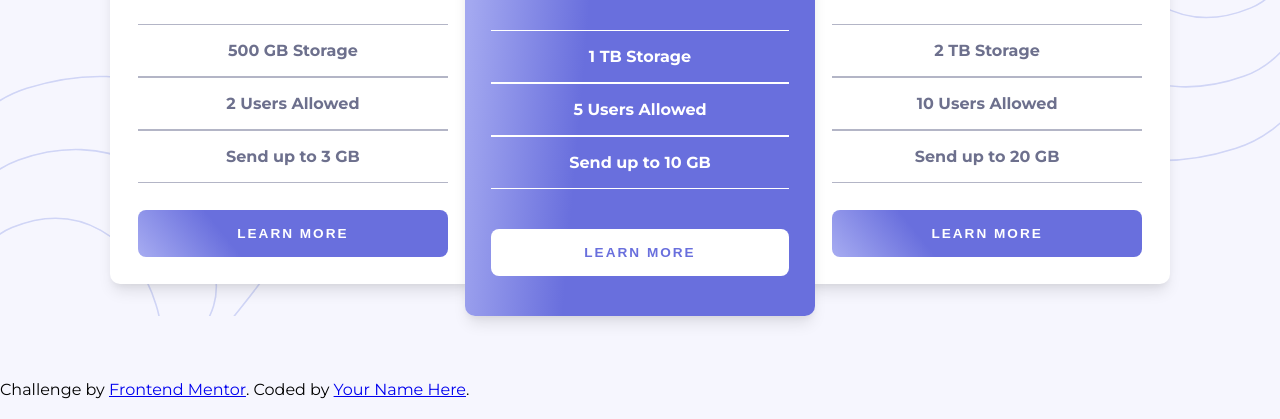
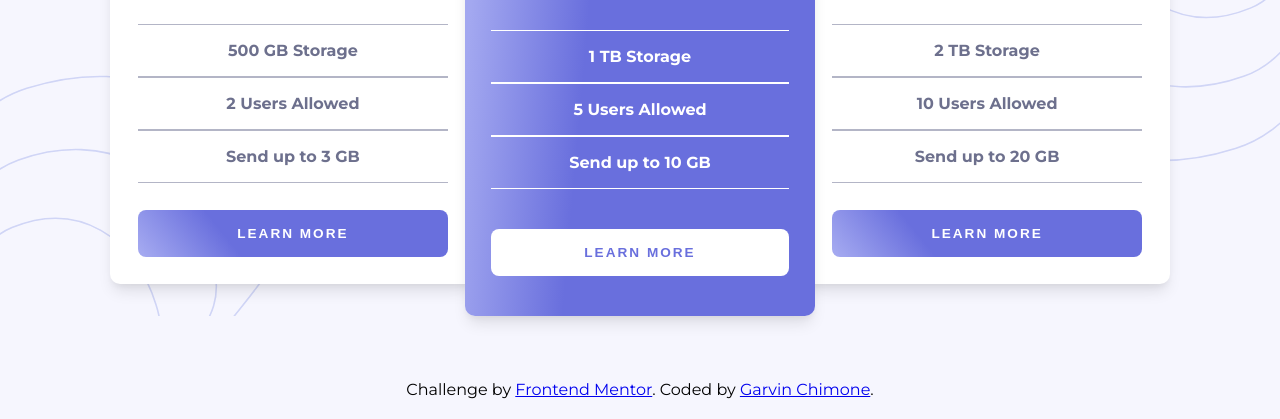
Before and after one commit to Chimoneg27/Pricing-Component, a plain HTML site: page index.html in a window 1280 px wide. Shown: the part 381-800 px from the top of the page. Drawn offline with Linux system fonts and the light colour scheme.

Commit message:
fix attribution

```diff
--- a/index.html
+++ b/index.html
@@ -73,7 +73,7 @@
 
   <div class="attribution">
     Challenge by <a href="https://www.frontendmentor.io?ref=challenge" target="_blank">Frontend Mentor</a>.
-    Coded by <a href="#">Your Name Here</a>.
+    Coded by <a href="https://github.com/Chimoneg27">Garvin Chimone</a>.
   </div>
   <script src="./JS/script.js"></script>
 </body>
--- a/styles/mobile.css
+++ b/styles/mobile.css
@@ -200,3 +200,8 @@ input:checked + .slider:before {
 .slider.round:before {
     border-radius: 50%;
 }
+
+.attribution {
+    width: 100%;
+    text-align: center;
+}
```
